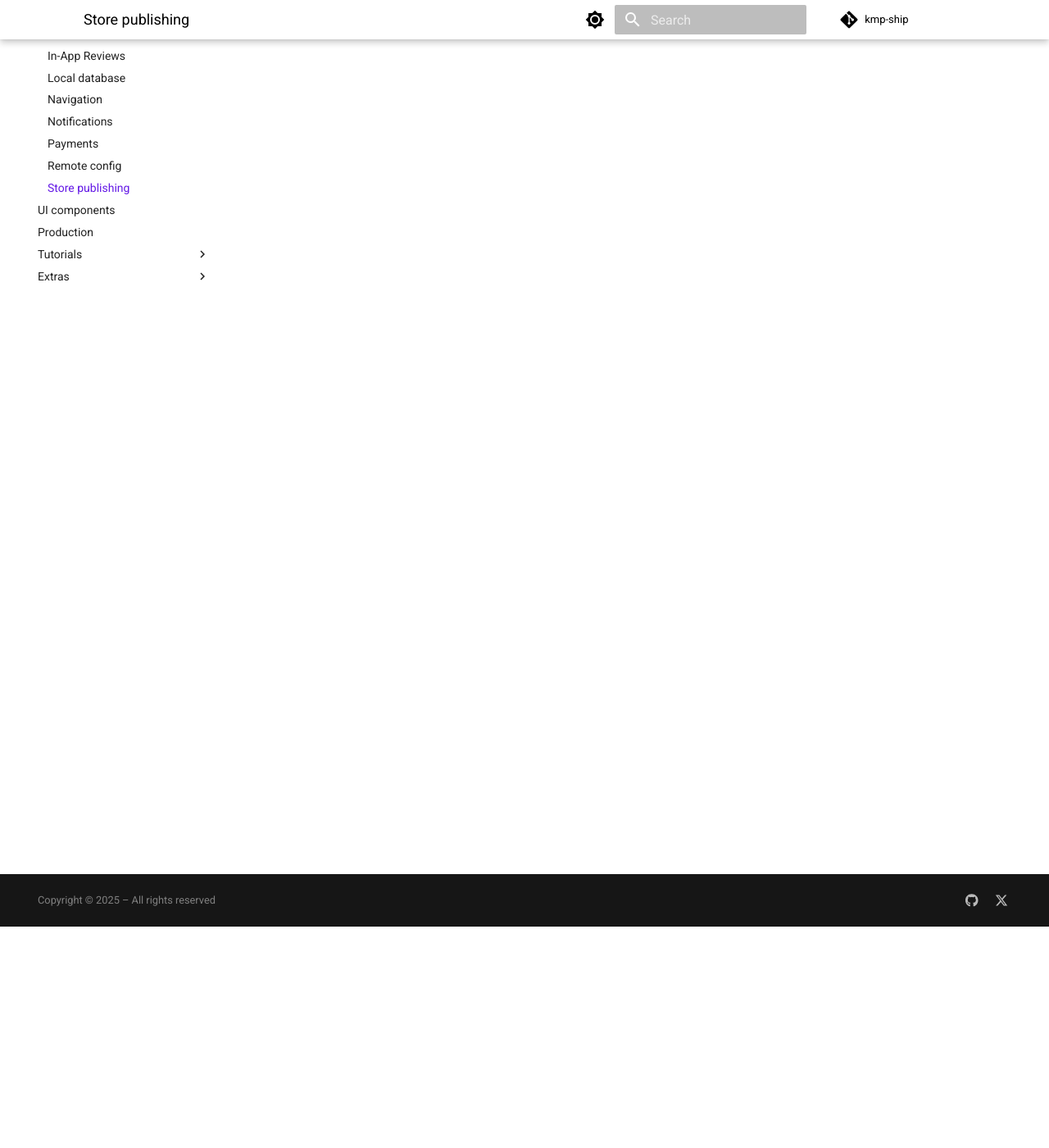
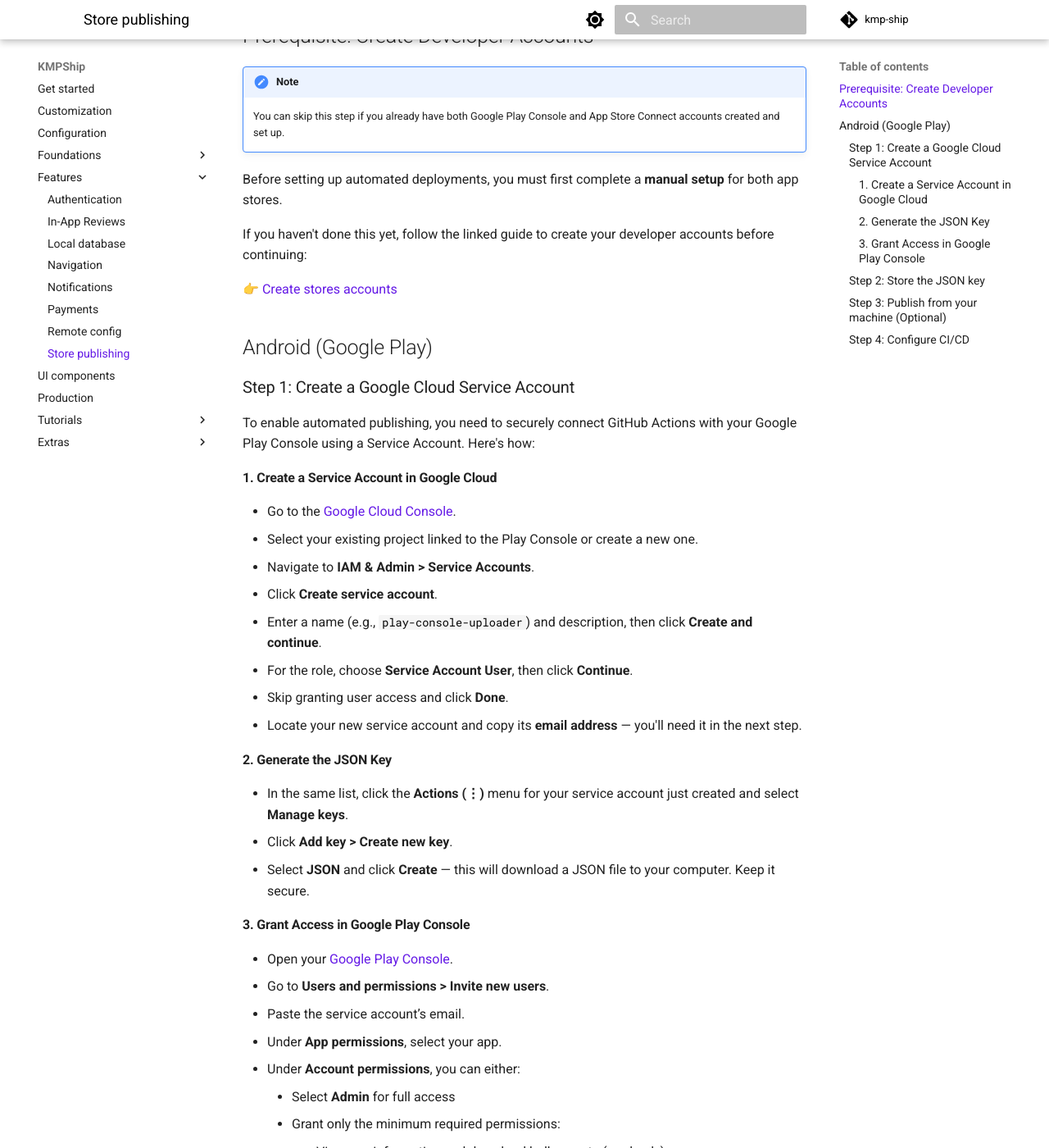
Before and after one commit to Tweener/kmpshipdoc, an MkDocs documentation site: the page built from docs/features/publishing.md, in a window 1280 px wide and 1400 px high, scrolled down 270 px. Shown: the whole window at 82% size. Built offline with MkDocs 1.6.1 and Material for MkDocs 9.7.7, drawn with Linux system fonts in a browser that asks for light colours; comment, search, counter and statistics services are not loaded; some of the changed text lies outside the part shown.

Commit message:
Publishing - Updating doc for Android

````diff
--- a/docs/features/publishing.md
+++ b/docs/features/publishing.md
@@ -1 +1,96 @@
-# Publishing
+# Store publishing
+
+KMPShip provides a streamlined way to publish your app updates to both the Google Play Store and Apple App Store. This guide will walk you through the steps required to set up automated deployments for your Android and iOS apps.
+
+## Prerequisite: Create Developer Accounts
+
+!!! note
+
+    You can skip this step if you already have both Google Play Console and App Store Connect accounts created and set up.
+
+Before setting up automated deployments, you must first complete a **manual setup** for both app stores.
+
+If you haven't done this yet, follow the linked guide to create your developer accounts before continuing:
+
+👉 [Create stores accounts](../tutorials/stores/)
+
+## Android (Google Play)
+
+### Step 1: Create a Google Cloud Service Account
+
+To enable automated publishing, you need to securely connect GitHub Actions with your Google Play Console using a Service Account. Here's how:
+
+#### 1. Create a Service Account in Google Cloud
+
+* Go to the [Google Cloud Console](https://console.cloud.google.com/).
+* Select your existing project linked to the Play Console or create a new one.
+* Navigate to **IAM & Admin > Service Accounts**.
+* Click **Create service account**.
+* Enter a name (e.g., `play-console-uploader`) and description, then click **Create and continue**.
+* For the role, choose **Service Account User**, then click **Continue**.
+* Skip granting user access and click **Done**.
+* Locate your new service account and copy its **email address** — you'll need it in the next step.
+
+#### 2. Generate the JSON Key
+
+* In the same list, click the **Actions (⋮)** menu for your service account just created and select **Manage keys**.
+* Click **Add key > Create new key**.
+* Select **JSON** and click **Create** — this will download a JSON file to your computer. Keep it secure.
+
+#### 3. Grant Access in Google Play Console
+
+* Open your [Google Play Console](https://play.google.com/console).
+* Go to **Users and permissions > Invite new users**.
+* Paste the service account’s email.
+* Under **App permissions**, select your app.
+* Under **Account permissions**, you can either:
+
+    * Select **Admin** for full access
+    * Grant only the minimum required permissions:
+
+        * View app information and download bulk reports (read-only)
+        * Manage testing tracks and edit tester lists
+        * Manage production releases, app signing, and Play Games Services
+          * Click **Invite user** to finish.
+
+The service account is now ready to interact with the Play Console API.
+
+### Step 2: Store the JSON key
+
+Once downloaded, place the `.json` file at the following location in your project:
+
+```
+androidApp/google-play-uploader.json
+```
+
+### Step 3: Publish from your machine (Optional)
+
+To publish a release update manually from your local machine:
+
+```bash
+./gradlew :androidApp:publishReleaseBundle
+```
+
+### Step 4: Configure CI/CD
+
+If you want to publish automatically via GitHub Actions:
+
+1. Encode the `.json` key as base64:
+
+    ```bash
+    base64 -i androidApp/google-play-uploader.json | pbcopy
+    ```
+
+2. Go to your GitHub repository settings → **Secrets and variables** → **Actions**.
+3. Create a new **repository secret**:
+
+* **Name**: `GOOGLE_PLAY_UPLOADER_JSON_KEY_B64`
+* **Value**: (Paste the base64 string you copied)
+
+This will be used by your CI/CD pipeline to deploy the app update automatically.
+
+---
+
+!!! success "Store publishing setup complete"
+
+    You have successfully set up the automated publishing process for your app to the Google Play Store and App Store Connect. You can now push updates directly from your CI/CD pipeline or manually from your local machine.
--- a/mkdocs.yml
+++ b/mkdocs.yml
@@ -90,11 +90,11 @@
   - "Production": production.md
   - "Tutorials":
       - tutorials/index.md
-      - "Create Firebase project": tutorials/create-firebase-project.md
       - "Create stores accounts":
           - tutorials/stores/index.md
           - "App Store (iOS)": tutorials/stores/app-store-connect-account.md
           - "Google Play (Android)": tutorials/stores/google-play-developer-account.md
+      - "Create Firebase project": tutorials/create-firebase-project.md
   - "Extras":
       - extras/index.md
       - "Launchers": extras/launchers.md
````
Also changed, not shown: docs/tutorials/index.md (+25 -0 lines).
